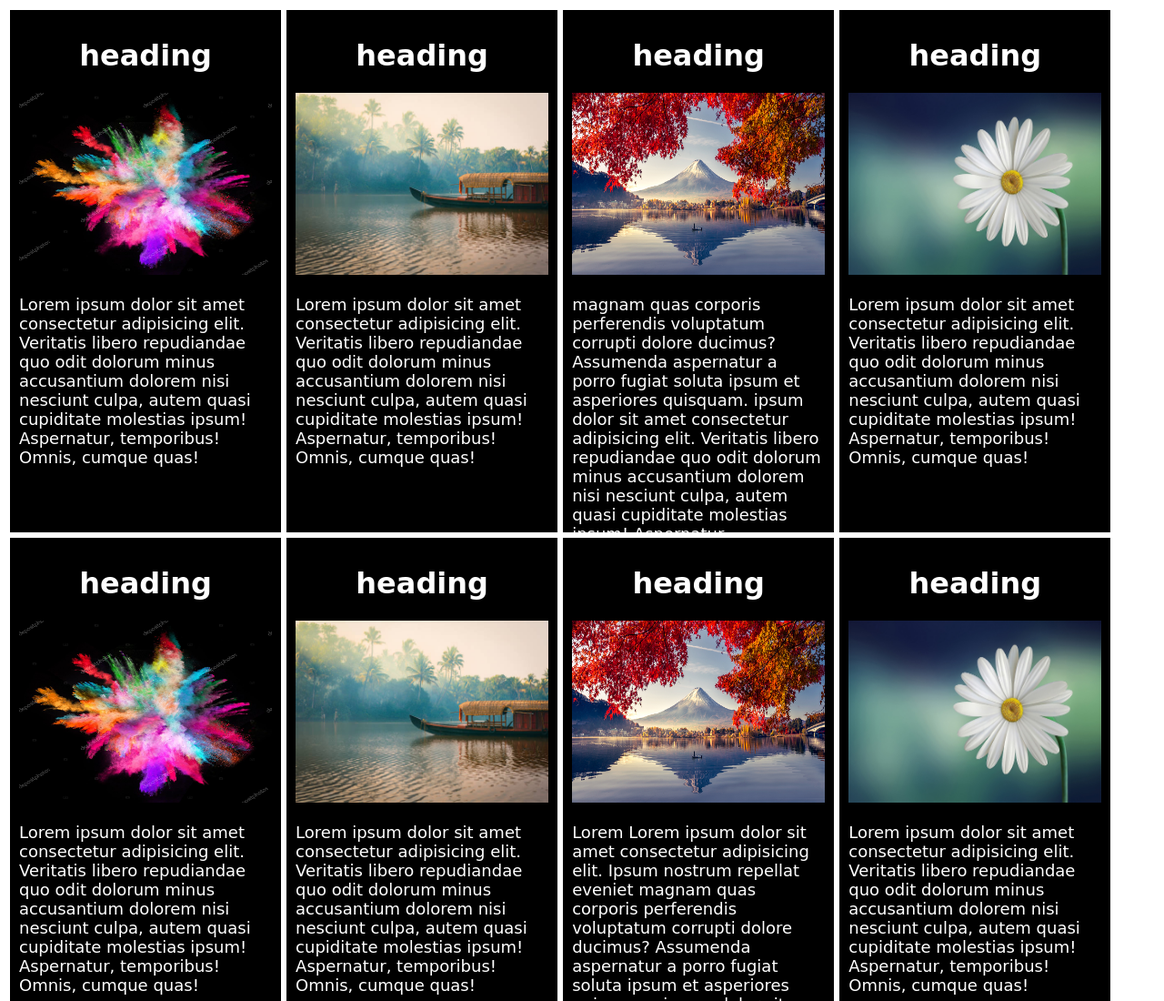
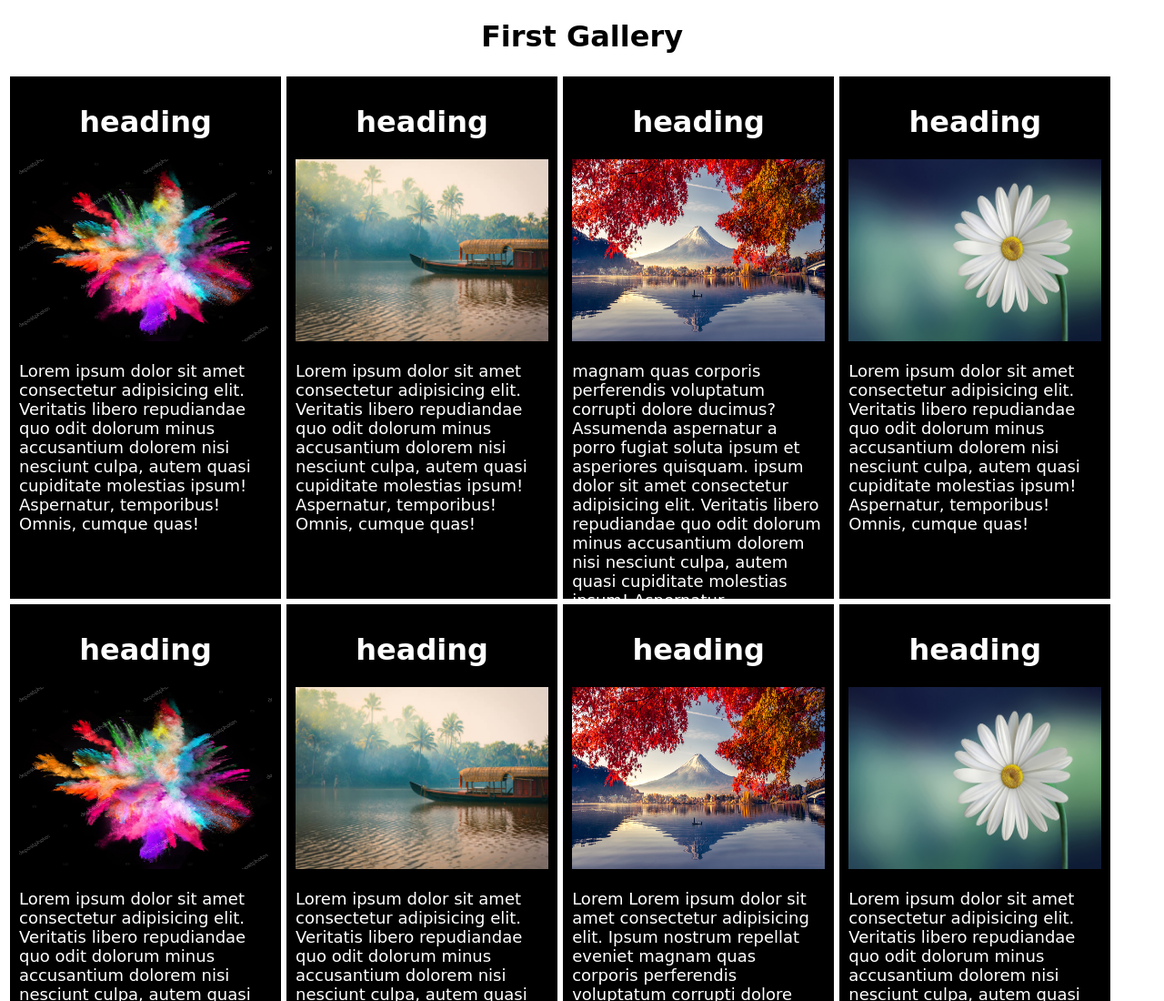
Before and after one commit to SHIFNALUMINAR/mearnJun, a plain HTML site: page index.html in a window 1280 px wide. Shown: the top 1100 px of the page at 91% size. Drawn offline with Linux system fonts and the light colour scheme; a web font is replaced by a local one.

Commit message:
new file addedd and added heading

```diff
--- a/index.html
+++ b/index.html
@@ -9,6 +9,7 @@
 <body>
     <!-- div.c.c$*4 -->
     <!-- div#d$*4 -->
+    <h1>First Gallery</h1>
     <div id="d1">
         <h1>heading</h1>
         <img src="./images/depositphotos_96068866-stock-photo-launched-colorful-powder.jpg" alt="">
```
Also changed, not shown: note.txt (added).
